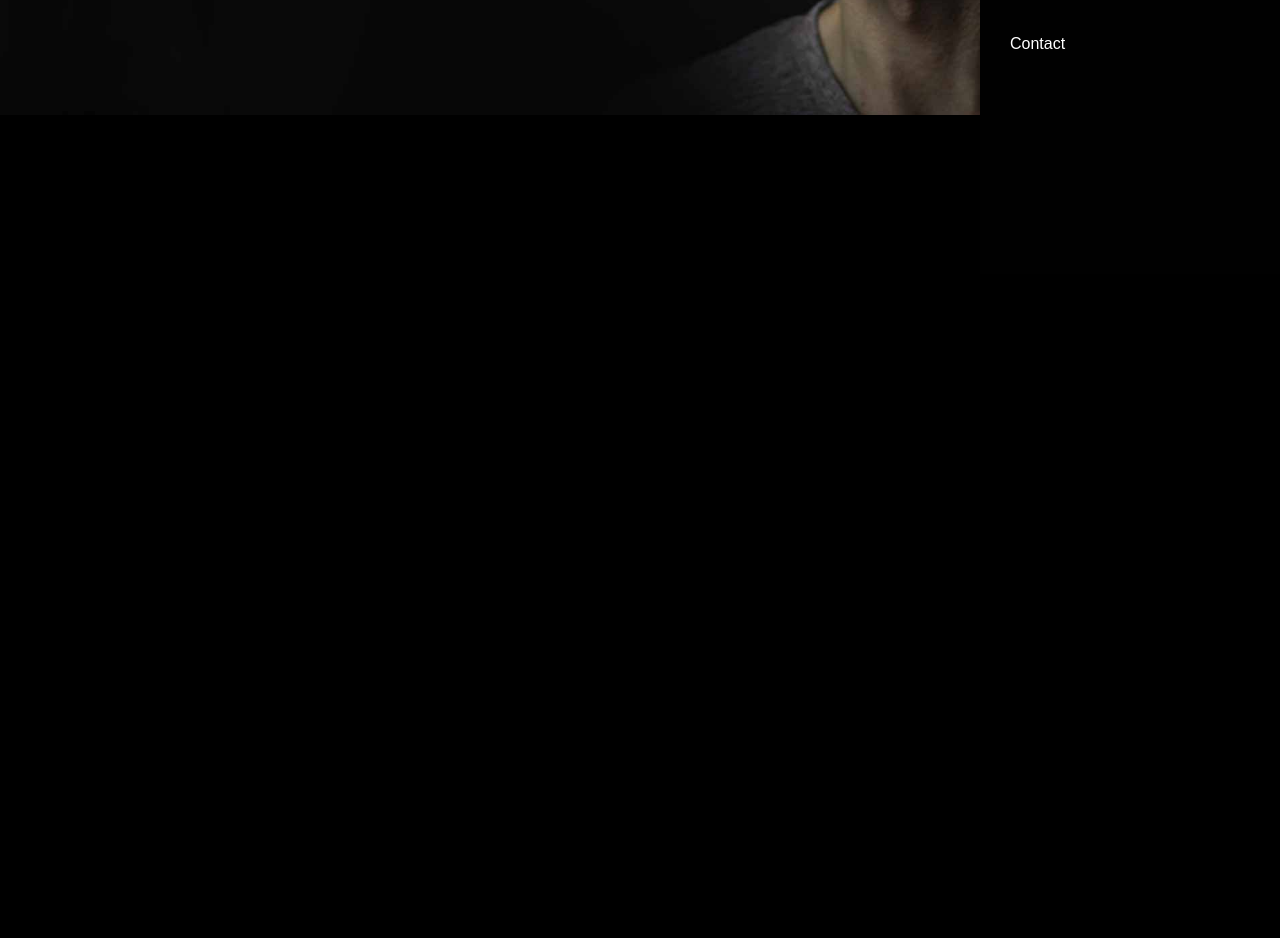
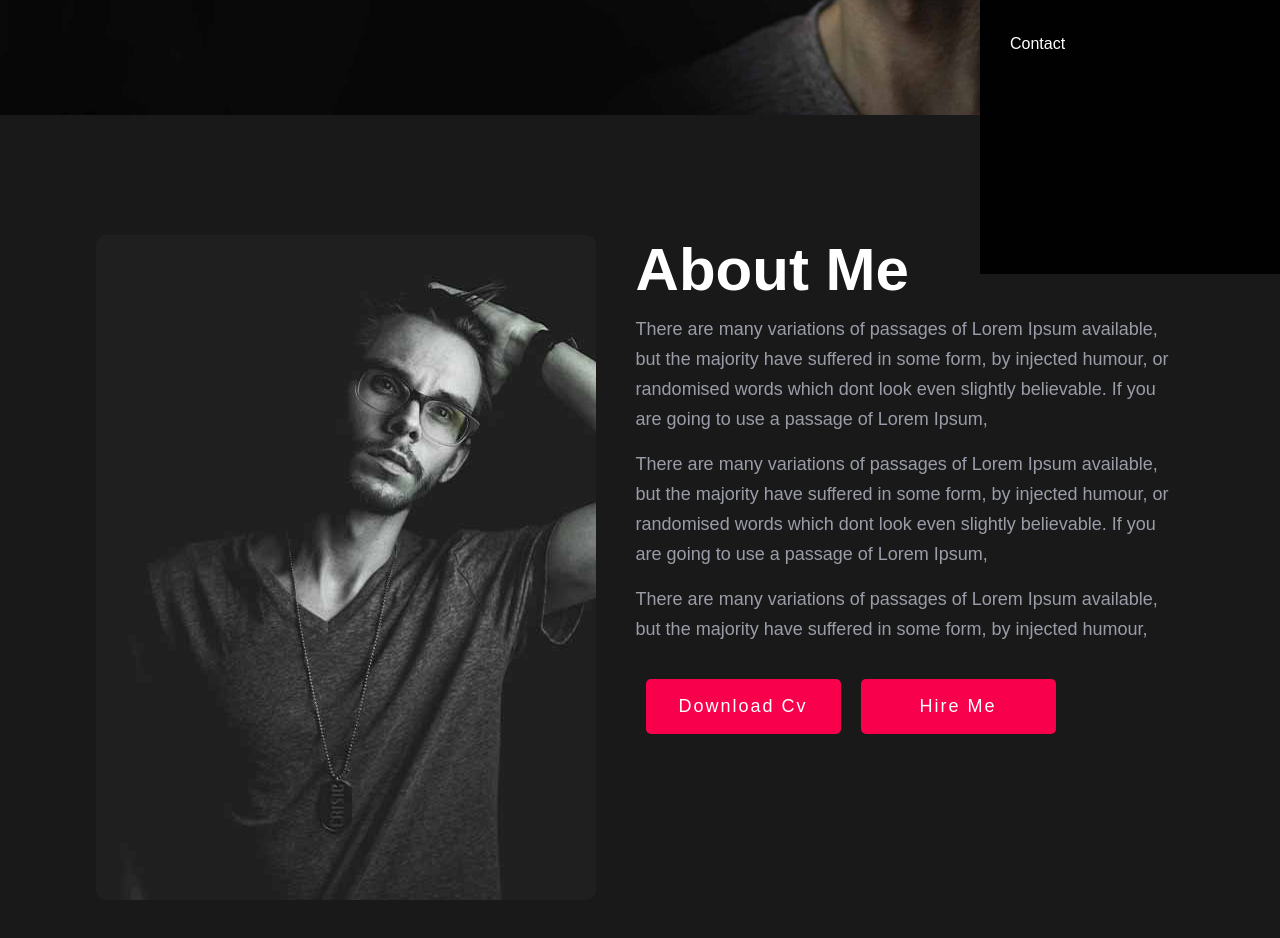
Before and after one commit to sagordevnath/sagor-portfolio, a React (Create React App) app: page / in a window 1280 px wide. Shown: the part 526-1464 px from the top of the page. Before the commit the page ends 800 px from the top, so only its background shows below. Built offline with nearby package versions, Linux system fonts and the light colour scheme.

Commit message:
about section structured

```diff
--- /dev/null
+++ b/src/About.css
@@ -0,0 +1,57 @@
+.about{
+    background: #191919;
+}
+img.about__img{
+    border-radius: 10px;
+    width: 100%;
+}
+h1.about__heading{
+    margin-bottom: 10px;
+    font-weight: 700;
+    text-align: start;
+    font-family: Montserrat,sans-serif;
+    font-size: 60px;
+}
+button.about.btn.pointer {
+    text-transform: capitalize;
+    width: 195px;
+    height: 55px;
+    font-size: 18px;
+    transition: .4s ease;
+}
+.about__button{
+    padding: 20px 0px;
+}
+a.bottom__to__top{
+    height: 40px;
+    width: 40px;
+    position: fixed;
+    bottom: 3%;
+    right: 2%;
+    background-color: #F9004D;
+    border-radius: 50%;
+    cursor: pointer;
+    display: none;
+    align-items: center;
+    justify-content: center;
+    transition: .4s all ease;
+    z-index: 1000;
+}
+a.bottom__to__top.active{
+    display: flex;
+}
+/* RESPONSIVE */
+@media only screen and (max-width: 1024px){
+    .p__color{
+        font-size: 15px!important;
+    }
+}
+@media only screen and (max-width: 425px){
+button.about.btn.pointer {
+    text-transform: capitalize;
+    width: 165px;
+    height: 50px;
+    font-size: 13px;
+    transition: .4s ease;
+}
+}
--- /dev/null
+++ b/src/About.js
@@ -0,0 +1,70 @@
+import React from "react";
+import "./About.css";
+import aboutImg from "./Assets/images/about.jpg";
+function About() {
+  //  Up To Top Btn
+    window.addEventListener("scroll", function(){
+      const upToTop = document.querySelector("a.bottom__to__top");
+       upToTop.classList.toggle("active", window.scrollY > 0)
+    });
+  return (
+    <div className="about component__space" id="About">
+      <div className="container">
+        <div className="row">
+          <div className="col__2">
+            <img src={aboutImg} alt="" className="about__img" />
+          </div>
+          <div className="col__2">
+            <h1 className="about__heading">About Me</h1>
+            <div className="about__meta">
+              <p className="about__text p__color">
+                There are many variations of passages of Lorem Ipsum available,
+                but the majority have suffered in some form, by injected humour,
+                or randomised words which dont look even slightly believable. If
+                you are going to use a passage of Lorem Ipsum,
+              </p>
+              <p className="about__text p__color">
+                There are many variations of passages of Lorem Ipsum available,
+                but the majority have suffered in some form, by injected humour,
+                or randomised words which dont look even slightly believable. If
+                you are going to use a passage of Lorem Ipsum,
+              </p>
+              <p className="about__text p__color">
+                There are many variations of passages of Lorem Ipsum available,
+                but the majority have suffered in some form, by injected humour,
+              </p>
+              <div className="about__button d__flex align__items__center">
+                <a href="#">
+                  <button className="about btn pointer">Download Cv</button>
+                </a>
+                <a href="#">
+                  <button className="about btn pointer">Hire Me</button>
+                </a>
+              </div>
+            </div>
+          </div>
+        </div>
+      </div>
+      {/* UP TO TOP BTN */}
+      <div className="up__to__top__btn">
+        <a href="#" className="bottom__to__top">
+        <svg
+          xmlns="http://www.w3.org/2000/svg"
+          width="16"
+          height="16"
+          fill="currentColor"
+          class="bi bi-chevron-up white"
+          viewBox="0 0 16 16"
+        >
+          <path
+            fill-rule="evenodd"
+            d="M7.646 4.646a.5.5 0 0 1 .708 0l6 6a.5.5 0 0 1-.708.708L8 5.707l-5.646 5.647a.5.5 0 0 1-.708-.708l6-6z"
+          />
+        </svg>
+        </a>
+      </div>
+    </div>
+  );
+}
+
+export default About;
--- a/src/App.js
+++ b/src/App.js
@@ -1,3 +1,4 @@
+import About from './About';
 import './App.css';
 import Home from './Home';
 
@@ -5,6 +6,7 @@ function App() {
   return (
     <div className='App'>
       <Home></Home>
+      <About></About>
     </div>
   );
 }
```
